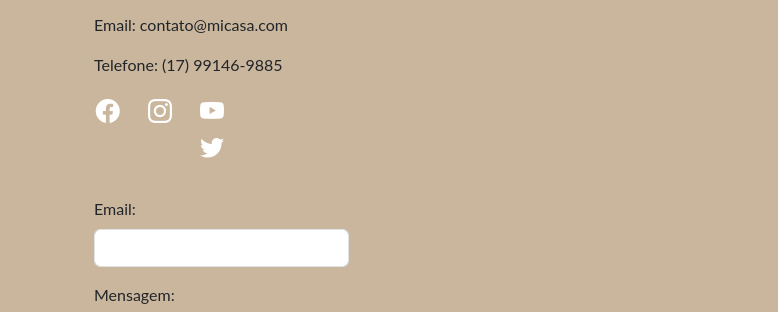
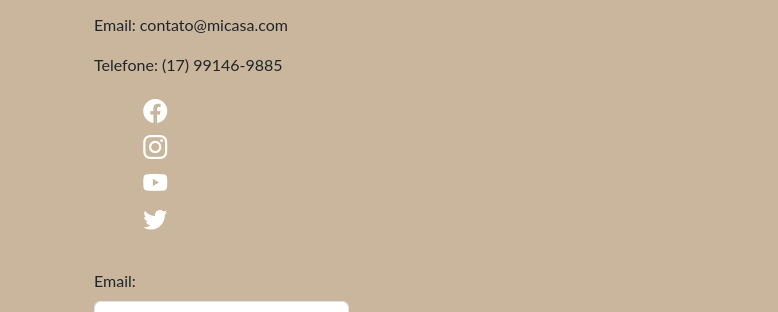
Before and after one commit to LuanaFurlini/ArchiMuse, a website: page index.html in a window 1280 px wide. Shown: the part 2488-2800 px from the top of the page, 0-778 px from the left. Drawn offline with nearby package versions, Linux system fonts and the light colour scheme; grey boxes are pictures that could not be loaded.

Commit message:
index.html

```diff
--- a/index.html
+++ b/index.html
@@ -357,7 +357,7 @@ Cada pedra, cada detalhe arquitetônico, conta uma história que vai além do co
 
 
                  <!-- FOOTER TOP -->
-<section class="col-12" id="footer-top">
+<section class="col-12 col-md-8" id="footer-top">
     <section class="row justify-content-between">
 
         <section class="col-4" id="social-icons">
```
